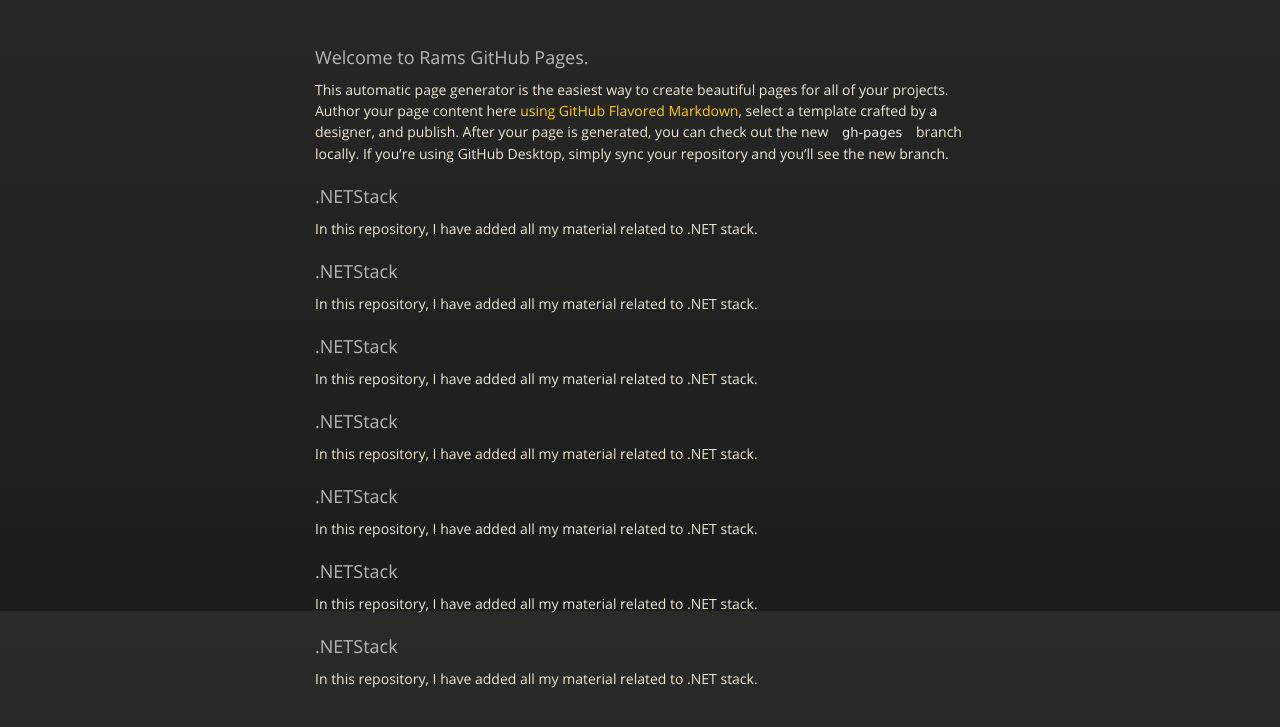
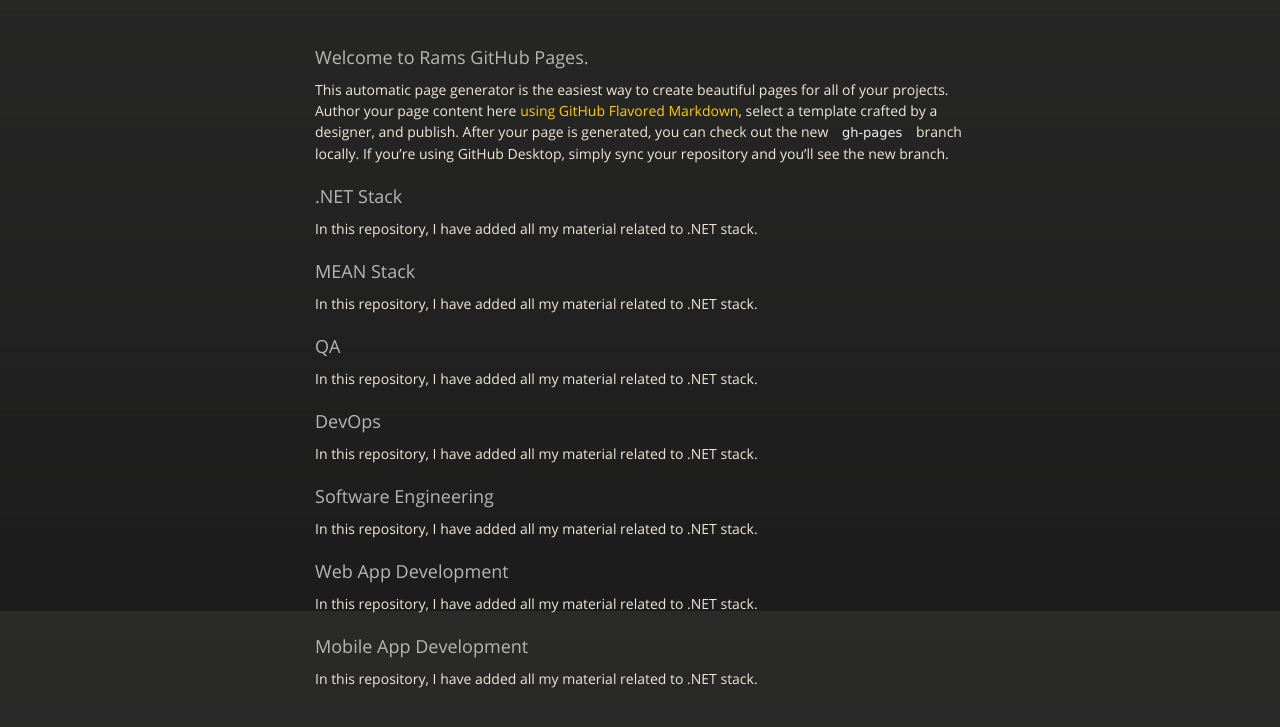
Before and after one commit to ramyrams/ramyrams.github.io, a plain HTML site: page index.html in a window 1280 px wide. Shown: the part 189-916 px from the top of the page. Drawn offline with nearby package versions, Linux system fonts and the light colour scheme.

Commit message:
Update index.html

```diff
--- a/index.html
+++ b/index.html
@@ -40,37 +40,37 @@
         <p>This automatic page generator is the easiest way to create beautiful pages for all of your projects. Author your page content here <a href="https://guides.github.com/features/mastering-markdown/">using GitHub Flavored Markdown</a>, select a template crafted by a designer, and publish. After your page is generated, you can check out the new <code>gh-pages</code> branch locally. If you’re using GitHub Desktop, simply sync your repository and you’ll see the new branch.</p>
 
         <div>
-          <h3><a id="DotNetStack" class="anchor" href="#DotNetStack" aria-hidden="true"><span aria-hidden="true" class="octicon octicon-link"></span></a>.NETStack</h3>
+          <h3><a id="DotNetStack" class="anchor" href="#DotNetStack" aria-hidden="true"><span aria-hidden="true" class="octicon octicon-link"></span></a>.NET Stack</h3>
           <p>In this repository, I have added all my material related to .NET stack.</p>
         </div>
 
         <div>
-          <h3><a id="DotNetStack" class="anchor" href="#DotNetStack" aria-hidden="true"><span aria-hidden="true" class="octicon octicon-link"></span></a>.NETStack</h3>
+          <h3><a id="MEANStack" class="anchor" href="#MEANStack" aria-hidden="true"><span aria-hidden="true" class="octicon octicon-link"></span></a>MEAN Stack</h3>
           <p>In this repository, I have added all my material related to .NET stack.</p>
         </div>
 
         <div>
-          <h3><a id="DotNetStack" class="anchor" href="#DotNetStack" aria-hidden="true"><span aria-hidden="true" class="octicon octicon-link"></span></a>.NETStack</h3>
+          <h3><a id="QA" class="anchor" href="#QA" aria-hidden="true"><span aria-hidden="true" class="octicon octicon-link"></span></a>QA</h3>
           <p>In this repository, I have added all my material related to .NET stack.</p>
         </div>
 
         <div>
-          <h3><a id="DotNetStack" class="anchor" href="#DotNetStack" aria-hidden="true"><span aria-hidden="true" class="octicon octicon-link"></span></a>.NETStack</h3>
+          <h3><a id="DevOps" class="anchor" href="#DevOps" aria-hidden="true"><span aria-hidden="true" class="octicon octicon-link"></span></a>DevOps</h3>
           <p>In this repository, I have added all my material related to .NET stack.</p>
         </div>
 
         <div>
-          <h3><a id="DotNetStack" class="anchor" href="#DotNetStack" aria-hidden="true"><span aria-hidden="true" class="octicon octicon-link"></span></a>.NETStack</h3>
+          <h3><a id="SoftwareEngineering" class="anchor" href="#SoftwareEngineering" aria-hidden="true"><span aria-hidden="true" class="octicon octicon-link"></span></a>Software Engineering</h3>
           <p>In this repository, I have added all my material related to .NET stack.</p>
         </div>
 
         <div>
-          <h3><a id="DotNetStack" class="anchor" href="#DotNetStack" aria-hidden="true"><span aria-hidden="true" class="octicon octicon-link"></span></a>.NETStack</h3>
+          <h3><a id="WebAppDevelopment" class="anchor" href="#WebAppDevelopment" aria-hidden="true"><span aria-hidden="true" class="octicon octicon-link"></span></a>Web App Development</h3>
           <p>In this repository, I have added all my material related to .NET stack.</p>
         </div>
 
         <div>
-          <h3><a id="DotNetStack" class="anchor" href="#DotNetStack" aria-hidden="true"><span aria-hidden="true" class="octicon octicon-link"></span></a>.NETStack</h3>
+          <h3><a id="MobileAppDevelopment" class="anchor" href="#MobileAppDevelopment" aria-hidden="true"><span aria-hidden="true" class="octicon octicon-link"></span></a>Mobile App Development</h3>
           <p>In this repository, I have added all my material related to .NET stack.</p>
         </div>
 
```
